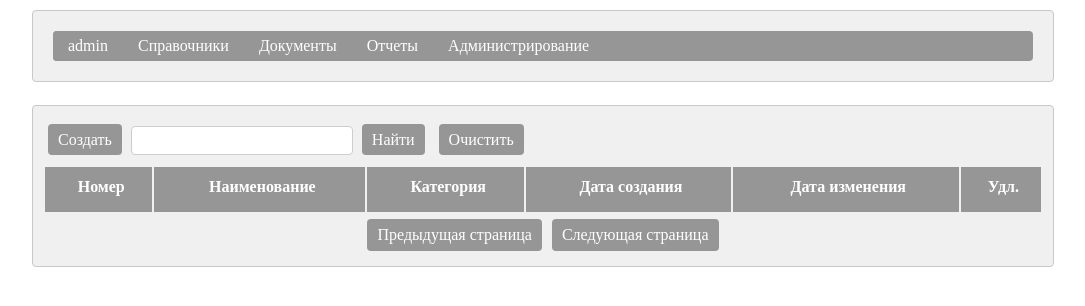
After one commit to SergeyLebidko/MiniStorage, a Django app: page /contractors/ in a window 1280 px wide. The commit adds this page. Shown: the top 306 px of the page, without its empty margins (97-1182 px from the left). Run offline with Django 3.2, Linux system fonts and the light colour scheme; a user stored in the database is signed in; lists and menus that the app fills with data are empty; some libraries are stand-ins or nearby versions.

Commit message:
Начата работа над страницей contractors.html. Рефакторинг products.html

```diff
--- /dev/null
+++ b/main/templates/main/contractors.html
@@ -0,0 +1,32 @@
+{% extends 'main/index.html' %}
+
+{% block content %}
+    <div class="basic-div content-div" id="content-div">
+        <div class="operation-div">
+            <span class="span-button" id="create-product-button">Создать</span>
+            <input type="text" name="product-search-field" id="product-search-field" value="">
+            <span class="span-button" id="search-product-button">Найти</span>
+            <span class="span-button" id="clear-search-field-button">Очистить</span>
+        </div>
+        <table id="content-table" class="content-table">
+            <tr>
+                <th column-key="id" display-name="Номер">Номер</th>
+                <th column-key="title" display-name="Наименование">Наименование</th>
+                <th column-key="category" display-name="Категория">Категория</th>
+                <th column-key="dt_created" display-name="Дата создания">Дата создания</th>
+                <th column-key="dt_updated" display-name="Дата изменения">Дата изменения</th>
+                <th column-key="to_remove" display-name="Удл.">Удл.</th>
+            </tr>
+        </table>
+        <div class="navigation-div">
+            <span class="span-button" id="prev-page-button">Предыдущая страница</span>
+            <span class="span-button" id="next-page-button">Следующая страница</span>
+        </div>
+    </div>
+{% endblock %}
+
+{% block modals %}
+{% endblock %}
+
+{% block scripts %}
+{% endblock %}
--- a/main/templates/main/index.html
+++ b/main/templates/main/index.html
@@ -24,12 +24,14 @@
                     <span>Справочники</span>
                     <ul>
                         <li>
-                            <span id="show-products-button">
+                            <span>
                                 <a href="{% url 'products' %}">Товары</a>
                             </span>
                         </li>
                         <li>
-                            <span>Контрагенты</span>
+                            <span>
+                                <a href="{% url 'contractors' %}">Контрагенты</a>
+                            </span>
                         </li>
                     </ul>
                 </li>
--- a/main/urls.py
+++ b/main/urls.py
@@ -1,10 +1,11 @@
 from django.urls import path
 from rest_framework import routers
-from .views import index, products, ProductViewSet, products_to_xls
+from .views import index, products, contractors, ProductViewSet, products_to_xls
 
 urlpatterns = [
     path('', index, name='index'),
     path('products/', products, name='products'),
+    path('contractors/', contractors, name='contractors'),
     path('products_to_xls/', products_to_xls, name='products_to_xls')
 ]
 
--- a/main/views.py
+++ b/main/views.py
@@ -40,6 +40,11 @@ def index(request):
 @login_required(login_url='login')
 def products(request):
     return render(request, 'main/products.html', context={})
+
+
+@login_required(login_url='login')
+def contractors(request):
+    return render(request, 'main/contractors.html', context={})
 
 
 def products_to_xls(request):
```
Also changed, not shown: main/templates/main/products.html (+23 -11 lines), db.sqlite3.
